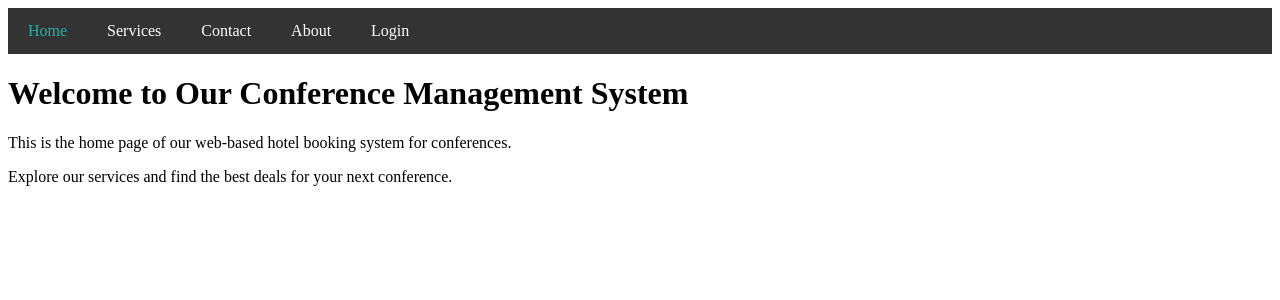
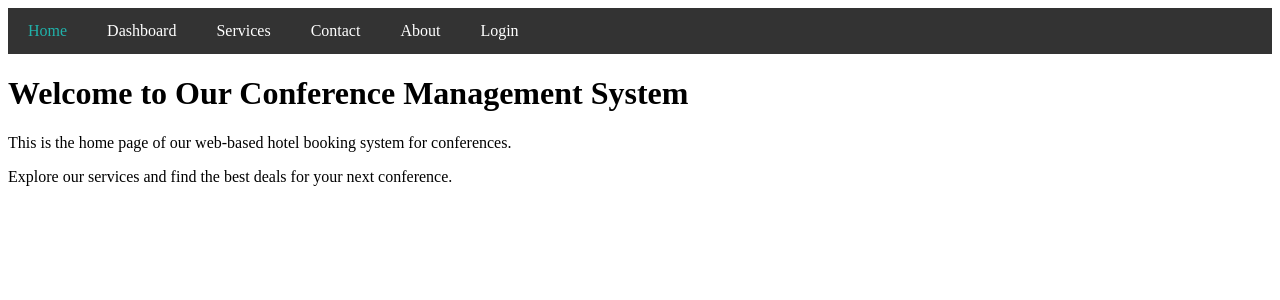
Before and after one commit to geek2geeks/conference-management-system, a Flask app: page / in a window 1280 px wide. Shown: the top 300 px of the page. Run offline with Flask 3, Linux system fonts and the light colour scheme.

Commit message:
Update home.html

```diff
--- a/templates/home.html
+++ b/templates/home.html
@@ -9,6 +9,7 @@
 <body>
     <div class="navbar">
       <a href="{{ url_for('home') }}" style="color: lightseagreen">Home</a>
+      <a href="{{ url_for('dashboard') }}">Dashboard</a>
       <a href="{{ url_for('services') }}">Services</a>
       <a href="{{ url_for('contact') }}">Contact</a>
       <a href="{{ url_for('about') }}">About</a>
```
